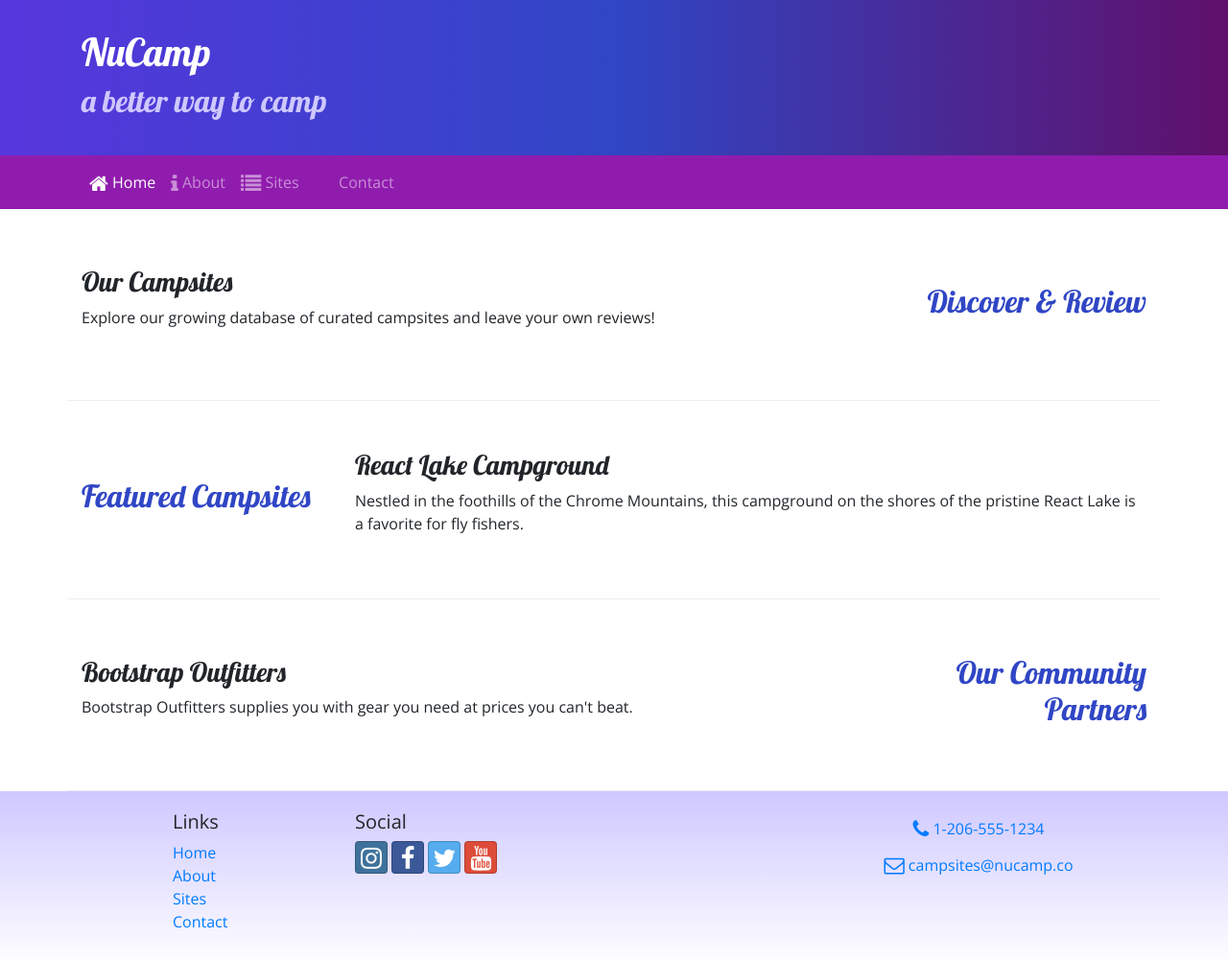
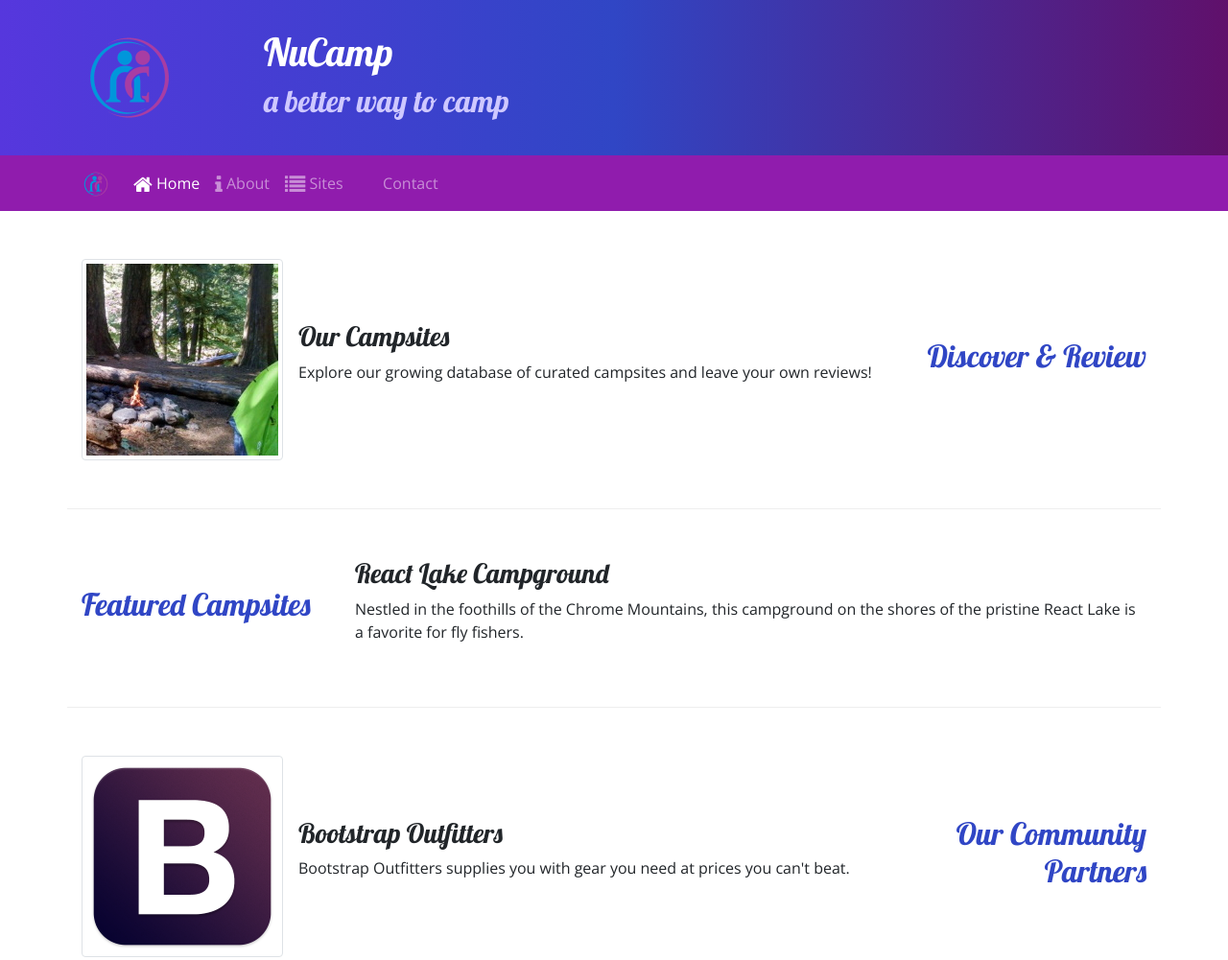
Before and after one commit to Tyler6789/nucampsite, a website: page index.html in a window 1280 px wide. Shown: the top 1001 px of the page at 96% size. Drawn offline with nearby package versions, Linux system fonts and the light colour scheme.

Commit message:
Images and Media

```diff
--- a/index.html
+++ b/index.html
@@ -21,6 +21,9 @@
     <header class="jumbotron jumbotron-fluid">
         <div class="container">
             <div class="row">
+                <div class="col-4 col-sm-3 col-md-2 align-self-center">
+                    <img src="img/logo.png" class="img-fluid"/>
+                </div>
                 <div class="col">
                     <h1>NuCamp</h1>
                     <h2>a better way to camp</h2>
@@ -31,7 +34,8 @@
 
     <nav class="navbar navbar-expand-sm navbar-dark sticky-top">
         <div class="container">
-            <button class="navbar-toggler ml-auto" type="button" data-toggle="collapse" data-target="#nucampNavbar">
+            <a class="navbar-brand" href="#"><img src="img/logo.png" height="30" width="30" /></a>
+            <button class="navbar-toggler" type="button" data-toggle="collapse" data-target="#nucampNavbar">
             <span class="navbar-toggler-icon"></span>
             </button>
                 <div class="collapse navbar-collapse" id="nucampNavbar">
@@ -51,8 +55,13 @@
                 <h2 class="text-sm-right">Discover & Review</h2>
             </div>
             <div class="col">
-                <h3>Our Campsites</h3>
-                <p d-none d-sm-block>Explore our growing database of curated campsites and leave your own reviews!</p>
+                <div class="media">
+                    <img class="d-flex mr-3 img-thumbnail" src="img/breadcrumb-trail-thumb.jpg" alt="breadcrumb-trail-thumbnail"/>
+                    <div class="media-body align-self-center">
+                        <h3>Our Campsites</h3>
+                        <p d-none d-sm-block>Explore our growing database of curated campsites and leave your own reviews!</p>
+                    </div>
+                </div>
             </div>
         </div>
             <div class="row row-content align-items-center">
@@ -69,8 +78,13 @@
                     <h2 class="text-sm-right">Our Community Partners</h2>
                 </div>
                 <div class="col">
-                    <h3>Bootstrap Outfitters</h3>
-                    <p class="d-none d-sm-block">Bootstrap Outfitters supplies you with gear you need at prices you can't beat.</p>
+                    <div class="media">
+                        <img class="d-flex mr-3 img-thumbnail" src="img/bootstrap-thumb.png" alt="Bootstrap Outfitters"/>
+                            <div class="media-body align-self-center">
+                                <h3>Bootstrap Outfitters</h3>
+                                <p class="d-none d-sm-block">Bootstrap Outfitters supplies you with gear you need at prices you can't beat.</p>
+                            </div>
+                    </div>
                 </div>
             </div>
     </div>
```
Also changed, not shown: aboutus.html (+4 -0 lines), contactus.html (+4 -0 lines), img/bootstrap-thumb.png (added), img/breadcrumb-trail-thumb.jpg (added), img/breadcrumb-trail.jpg (added), img/chrome-river-thumb.jpg (added), img/chrome-river.jpg (added), img/logo.png (added), img/react-lake-thumb.jpg (added), img/react-lake.jpg (added).
